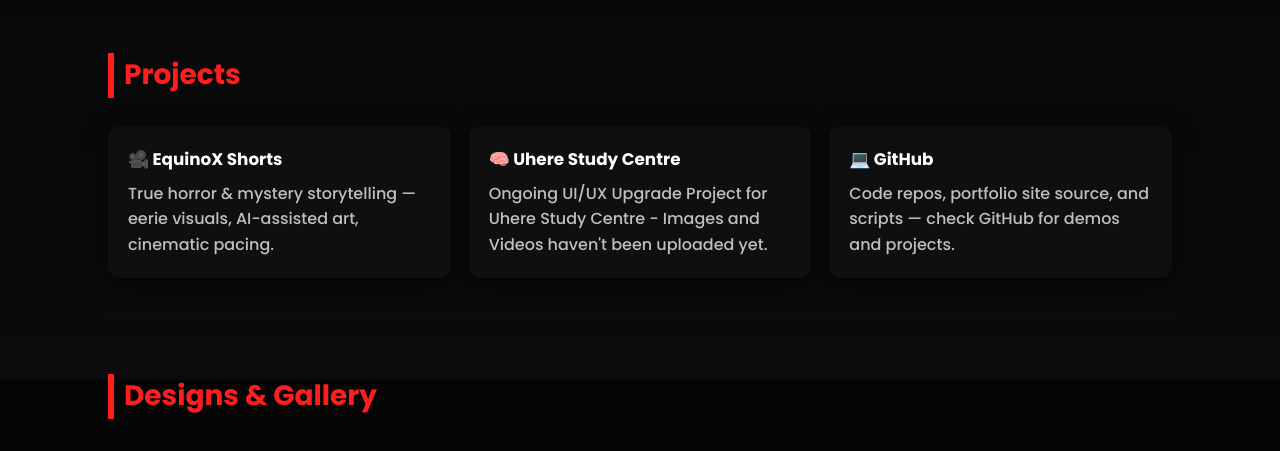
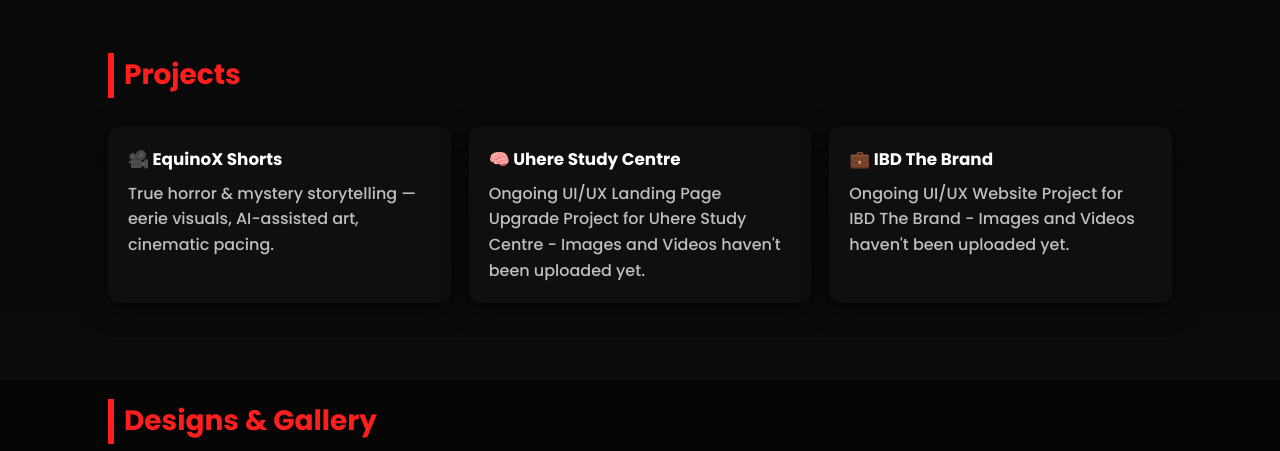
Before and after one commit to MlDeezy/equino-x.github.io, a plain HTML site: page index.html in a window 1280 px wide. Shown: the part 1220-1671 px from the top of the page. Drawn offline with Linux system fonts and the light colour scheme.

```diff
--- a/index.html
+++ b/index.html
@@ -75,12 +75,12 @@
 
         <a class="card project" href="https://mldeezy.github.io/uhere-website-project/" target="_blank" rel="noopener">
           <h3>🧠 Uhere Study Centre</h3>
-          <p>Ongoing UI/UX Upgrade Project for Uhere Study Centre - Images and Videos haven't been uploaded yet. </p>
+          <p>Ongoing UI/UX Landing Page Upgrade Project for Uhere Study Centre - Images and Videos haven't been uploaded yet. </p>
         </a>
 
-        <a class="card project" href="https://github.com/MlDeezy" target="_blank" rel="noopener">
-          <h3>💻 GitHub</h3>
-          <p>Code repos, portfolio site source, and scripts — check GitHub for demos and projects.</p>
+        <a class="card project" href="https://mldeezy.github.io/ibdthebrand/" target="_blank" rel="noopener">
+          <h3>💼 IBD The Brand</h3>
+          <p>Ongoing UI/UX Website Project for IBD The Brand - Images and Videos haven't been uploaded yet.</p>
         </a>
       </div>
     </section>
```
